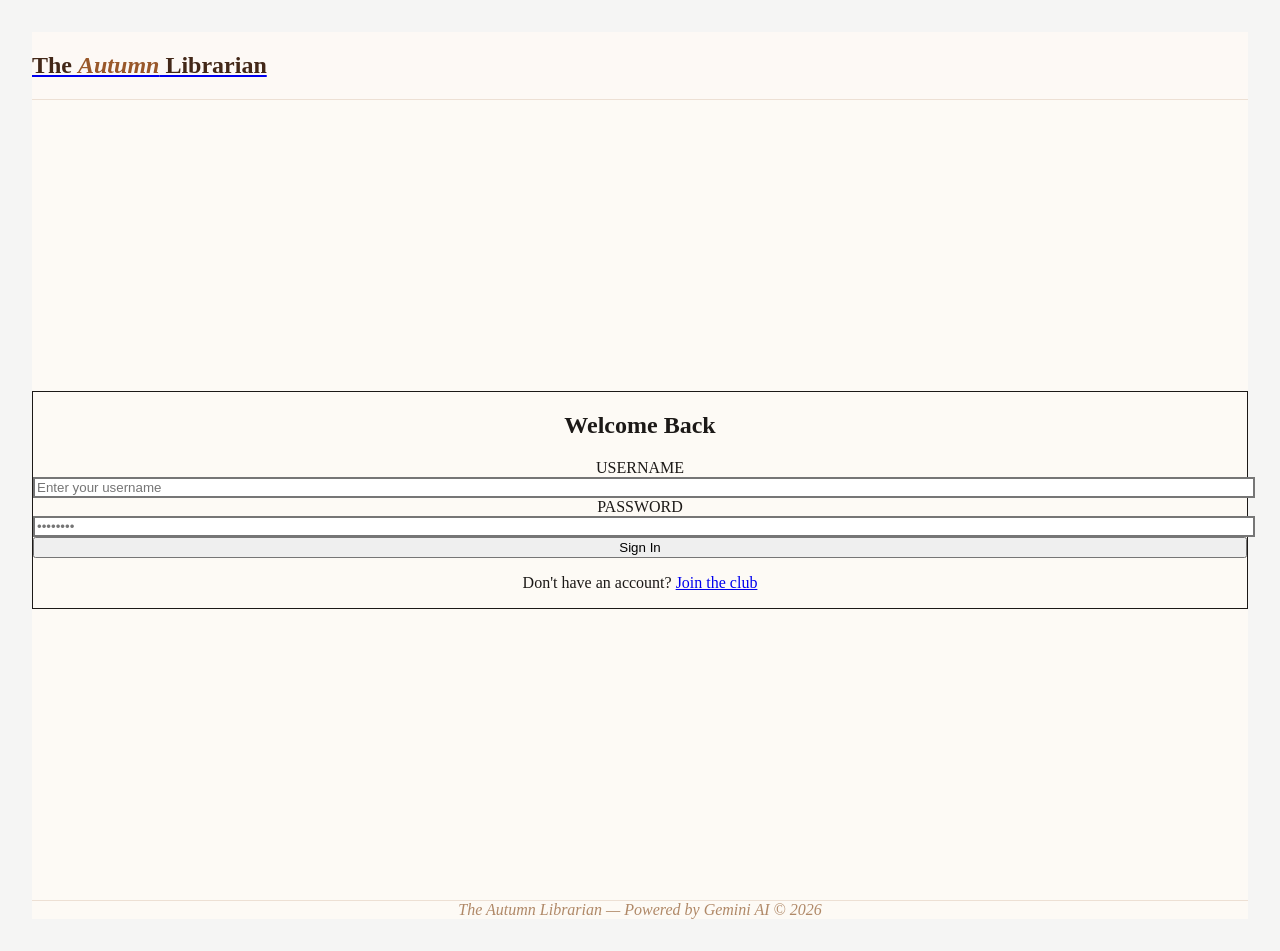
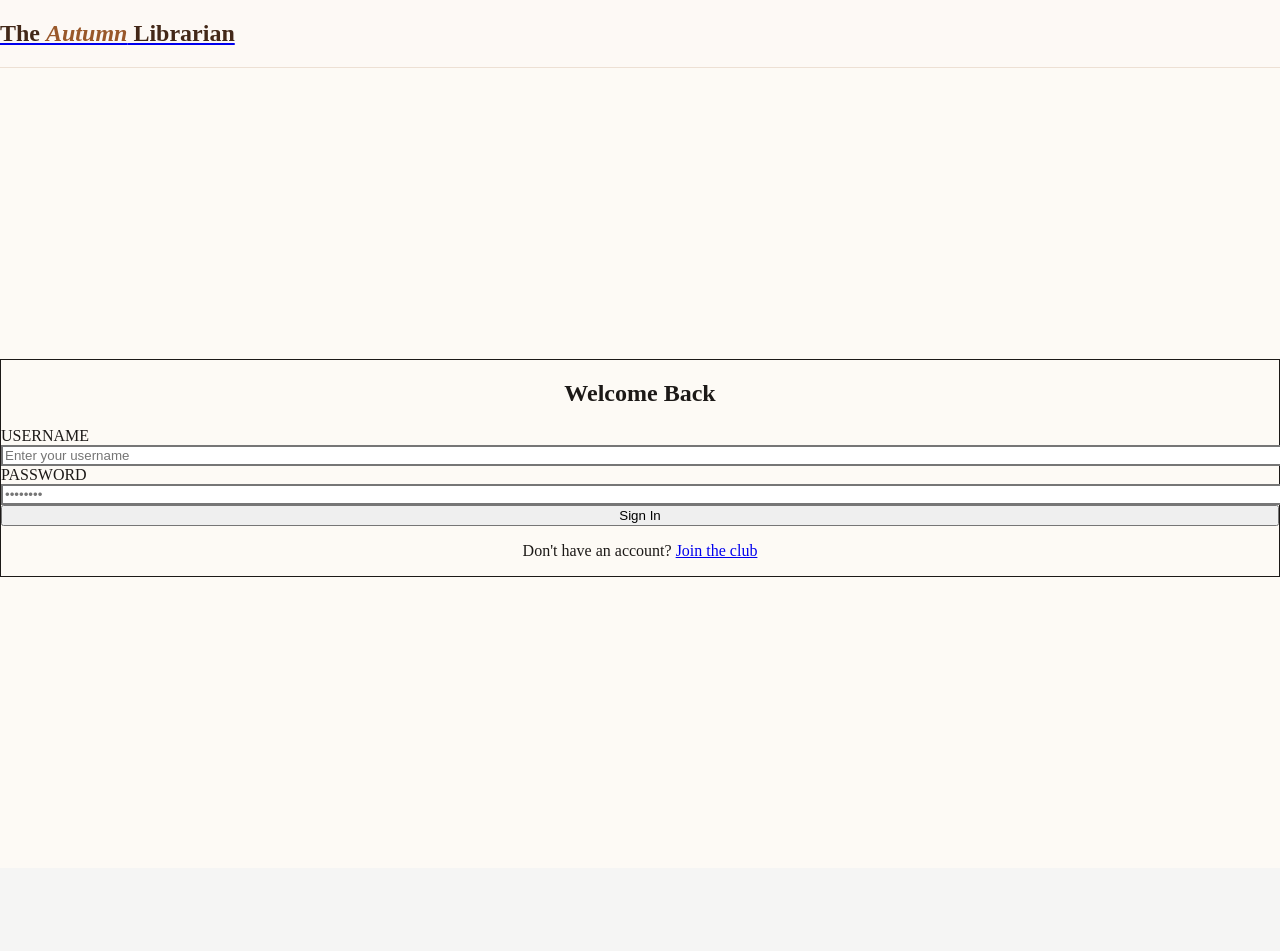
Before and after one commit to sitorb/bookai, a React (Vite) app in the folder frontend/: page /login in a window 1280 px wide. After the commit the page ends 868 px from the top, so only its background shows below. Built offline with nearby package versions, Linux system fonts and the light colour scheme.

Commit message:
adding new things

```diff
--- a/frontend/src/App.jsx
+++ b/frontend/src/App.jsx
@@ -2,7 +2,7 @@ import React from 'react';
 import { BrowserRouter as Router, Routes, Route, Navigate } from 'react-router-dom';
 import { Toaster } from 'react-hot-toast';
 
-import Navbar from './components/Navbar';
+import Navbar from './components/Navbar'; // Тот самый, который мы исправили выше
 import PrivateRoute from './components/PrivateRoute';
 import ErrorBoundary from './components/ErrorBoundary';
 
@@ -15,21 +15,13 @@ import Discovery from './pages/Discovery';
 import Articles from './pages/Articles';
 import CreateArticle from './pages/CreateArticle';
 
-import './App.css';
-
 function App() {
   return (
     <Router>
-      <Toaster
-        position="top-right"
-        toastOptions={{
-          className: 'font-serif shadow-xl border border-[#ede0d4]',
-          style: { background: '#fdfaf5', color: '#432818' },
-        }}
-      />
+      <Toaster position="top-right" />
+      <div className="min-h-screen bg-[#fdfaf5] flex flex-col">
 
-      <div className="min-h-screen bg-[#fdfaf5] flex flex-col">
-        {/* Здесь вызывается наш обновленный Navbar */}
+        {/* Navbar теперь внутри Router, поэтому Link и useNavigate будут работать */}
         <Navbar />
 
         <ErrorBoundary>
@@ -39,33 +31,14 @@ function App() {
               <Route path="/register" element={<Register />} />
               <Route path="/discovery" element={<Discovery />} />
               <Route path="/articles" element={<Articles />} />
-
-              <Route
-                path="/recommend"
-                element={<PrivateRoute><Recommend /></PrivateRoute>}
-              />
-              <Route
-                path="/library"
-                element={<PrivateRoute><Library /></PrivateRoute>}
-              />
-              <Route
-                path="/profile"
-                element={<PrivateRoute><Profile /></PrivateRoute>}
-              />
-              <Route
-                path="/articles/create"
-                element={<PrivateRoute><CreateArticle /></PrivateRoute>}
-              />
-
+              <Route path="/recommend" element={<PrivateRoute><Recommend /></PrivateRoute>} />
+              <Route path="/library" element={<PrivateRoute><Library /></PrivateRoute>} />
+              <Route path="/profile" element={<PrivateRoute><Profile /></PrivateRoute>} />
+              <Route path="/articles/create" element={<PrivateRoute><CreateArticle /></PrivateRoute>} />
               <Route path="/" element={<Navigate to="/recommend" replace />} />
-              <Route path="*" element={<Navigate to="/recommend" replace />} />
             </Routes>
           </main>
         </ErrorBoundary>
-
-        <footer className="py-10 text-center text-[#b08968] text-xs font-serif italic border-t border-[#ede0d4]">
-          The Autumn Librarian — Powered by Gemini AI &copy; 2026
-        </footer>
       </div>
     </Router>
   );
--- a/frontend/src/components/Navbar.jsx
+++ b/frontend/src/components/Navbar.jsx
@@ -4,7 +4,7 @@ import { Link, useNavigate } from 'react-router-dom';
 const Navbar = () => {
   const navigate = useNavigate();
   const token = localStorage.getItem('token');
-  const username = localStorage.getItem('username') || "guest";
+  const username = localStorage.getItem('username') || "sitora";
 
   const handleLogout = () => {
     localStorage.clear();
@@ -21,8 +21,8 @@ const Navbar = () => {
         </h1>
       </Link>
 
-      {/* Навигация */}
-      <div className="hidden lg:flex items-center gap-x-12 font-serif text-[12px] uppercase tracking-[0.15em] text-[#7f5539]">
+      {/* Ссылки (теперь с gap-x-10, чтобы не слипались) */}
+      <div className="hidden lg:flex items-center gap-x-10 font-serif text-[12px] uppercase tracking-[0.15em] text-[#7f5539]">
 
         <Link to="/recommend" className="hover:text-[#99582a] transition-all relative group py-2">
           Discover
@@ -47,23 +47,15 @@ const Navbar = () => {
               <Link to="/profile" className="hover:text-[#99582a] transition-colors">Profile</Link>
             </div>
 
-            <div className="flex items-center gap-x-5 bg-[#ede0d4]/40 px-5 py-2 rounded-full border border-[#ddb892]/50">
-              <span className="text-[11px] text-[#432818] font-bold lowercase italic">
-                @{username}
-              </span>
-              <button
-                onClick={handleLogout}
-                className="text-[#99582a] text-[10px] font-black uppercase tracking-widest hover:text-[#432818] transition-colors border-l border-[#ddb892] pl-4"
-              >
+            <div className="flex items-center gap-x-4 bg-[#ede0d4]/40 px-4 py-2 rounded-full border border-[#ddb892]/50">
+              <span className="text-[10px] text-[#432818] font-bold italic">@{username}</span>
+              <button onClick={handleLogout} className="text-[#99582a] text-[10px] font-black uppercase border-l border-[#ddb892] pl-3 hover:text-red-600 transition-colors">
                 Exit
               </button>
             </div>
           </div>
         ) : (
-          <Link
-            to="/login"
-            className="ml-8 bg-[#432818] text-[#fdfaf5] px-8 py-3 rounded-full hover:bg-[#99582a] transition-all text-[11px] tracking-[0.2em] shadow-md"
-          >
+          <Link to="/login" className="bg-[#432818] text-[#fdfaf5] px-6 py-2 rounded-full hover:bg-[#99582a] transition-all text-[11px] tracking-widest">
             ENTER ARCHIVES
           </Link>
         )}
```
